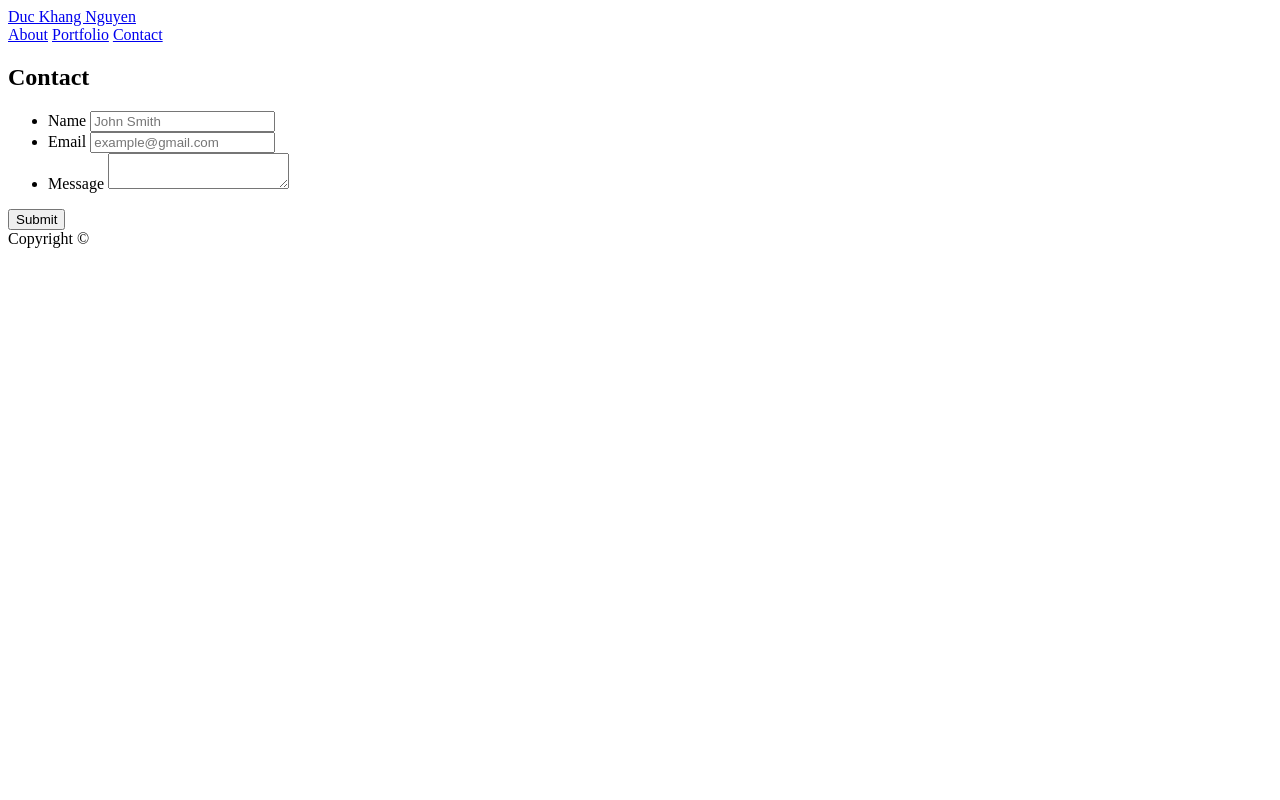
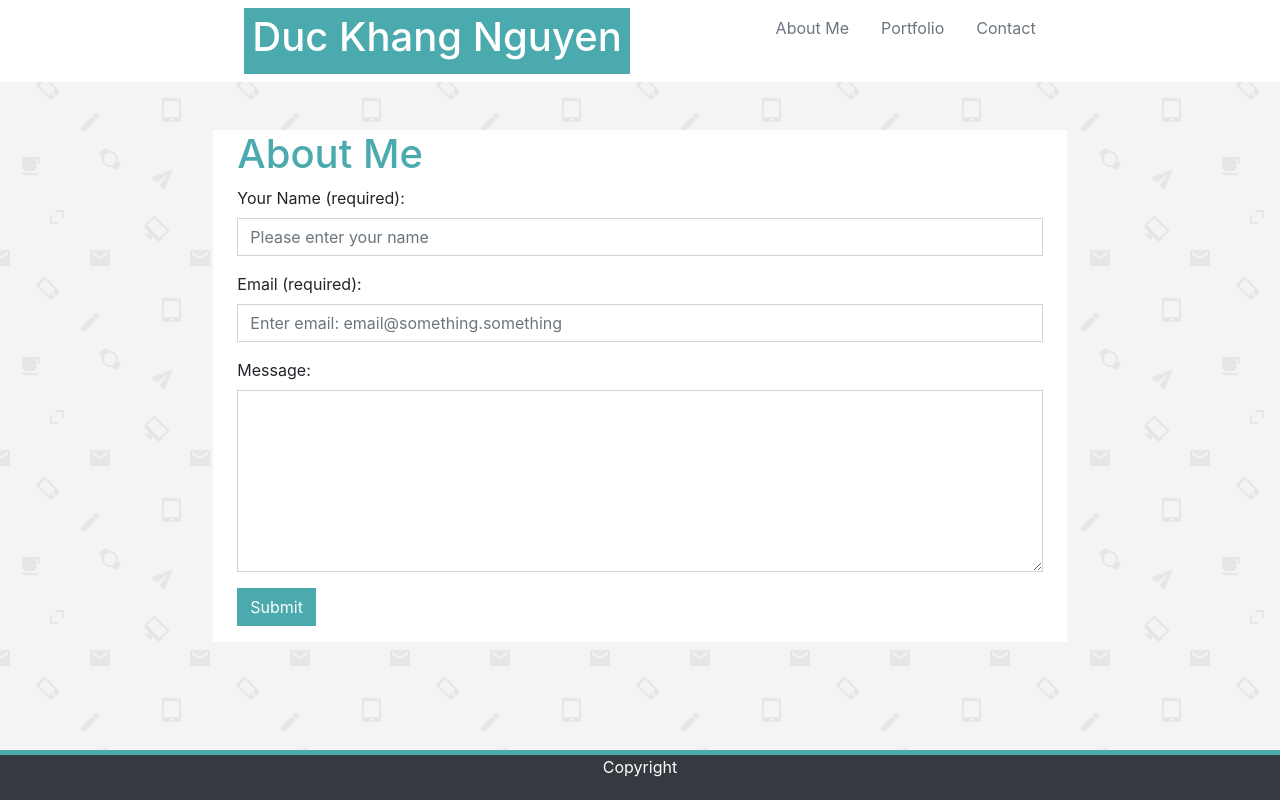
Before and after one commit to duckhang2210/Bootstrap-Portfolio, a plain HTML site: page contact.html in a window 1280 px wide. Drawn offline with nearby package versions, Linux system fonts and the light colour scheme.

Commit message:
90% completed

```diff
--- a/assets/css/style.css
+++ /dev/null
@@ -1,14 +0,0 @@
-.navbar-brand {
-  background-color: #4aaaad ;
-}
-.card .img-fluid {
-  width:250px;
-}
-.card-img-top {
-  width: 100%;
-}
-
-@media screen and (max-width: 680px) {
-
-
-}
--- a/contact.html
+++ b/contact.html
@@ -3,54 +3,110 @@
 
 <head>
   <meta charset="UTF-8">
-  <title>Contact | Your Name</title>
-  <link rel="stylesheet" type="text/css" href="assets/css/style.css">
+  <title>Contact</title>
+  <meta name="viewport" content="width=device-width, initial-scale=1.0">
+  <link rel="stylesheet" href="https://stackpath.bootstrapcdn.com/bootstrap/4.3.1/css/bootstrap.min.css" integrity="sha384-ggOyR0iXCbMQv3Xipma34MD+dH/1fQ784/j6cY/iJTQUOhcWr7x9JvoRxT2MZw1T" crossorigin="anonymous">
+
+  <style>
+    .navbar-brand , .btn-primary {
+      background-color: #4aaaad ;
+      border-color: #4aaaad;
+    }
+    body {
+      background-image: url("assets/images/background.png");
+    }
+    .bodytitle h1 {
+      color: #4aaaad;
+    }
+.footer {
+  border-top: 5px solid #4aaaad;
+  height: 50px;
+}
+    @media screen and (max-width: 680px) {
+
+
+    }
+  </style>
+
 </head>
 
 <body>
 
-  <header id="masthead">
-    <div class="container">
-      <a href="index.html" id="logo">Duc Khang Nguyen</a>
-      <nav>
-        <a href="index.html">About</a>
-        <a href="portfolio.html">Portfolio</a>
-        <a href="contact.html">Contact</a>
-      </nav>
+  <div class="container-fluid bg-white" id="header">
+      <div class="row">
+        <div class="col-md-2"></div>
+        <div class="col-md-4">
+            <nav class="navbar navbar-light">
+                <a class="navbar-brand pl-md-2 pr-md-2 text-white" href="index.html"><h1>Duc Khang Nguyen</h1></a>
+            </nav>
+        </div>
+
+        <div class="col-md-4">
+          <ul class="nav pt-md-2 justify-content-end">
+            <li class="nav-item">
+              <a class="nav-link active text-secondary" href="index.html">About Me</a>
+            </li>
+            <li class="nav-item">
+              <a class="nav-link text-secondary" href="portfolio.html">Portfolio</a>
+            </li>
+            <li class="nav-item">
+              <a class="nav-link text-secondary" href=contact.html>Contact</a>
+            </li>
+          </ul>
+        </div>
+        <div class="col-md-2"></div>
+      </div>
     </div>
-  </header>
 
-  <div id="main-container" class="container">
-    <section class="main-section">
-      <h1>Contact</h1>
+    <div class="container-fluid">
+      <div class="row my-5">
+        <div class="col-md-2"></div>
+        <div class="col-md-8 pl-4 pr-4 bg-white bodytitle">
+          <h1>About Me</h1>
+          <div class="row">
+            <div class="col-md-12">
+            <form>
+              <div class="form-group">
+                <label for="uname">Your Name (required):</label>
+                <input type="text" class="form-control rounded-0" id="uname" placeholder="Please enter your name" name="uname" required>
 
-      <form id="contact-form">
-        <ul>
-          <li>
-            <label for="name">Name</label>
-            <input type="text" id="name" name="name" placeholder="John Smith" required="required">
-          </li>
-          <li>
-            <label for="email">Email</label>
-            <input type="email" id="email" name="email" placeholder="example@gmail.com" required="required">
-          </li>
-          <li>
-            <label for="message">Message</label>
-            <textarea id="message" name="message" required="required"></textarea>
-          </li>
-        </ul>
-        <input type="submit">
-      </form>
 
-    </section>
+              </div>
+              <div class="form-group">
+                <label for="pwd">Email (required):</label>
+                <input type="email" class="form-control rounded-0" id="pwd" placeholder="Enter email: email@something.something" name="pswd" required>
 
-  </div>
 
-  <footer>
-    <div class="container">
-      Copyright &copy;
+              </div>
+          <div class="form-group">
+            <label for="exampleFormControlTextarea3">Message:</label>
+            <textarea class="form-control rounded-0" id="exampleFormControlTextarea3" rows="7"></textarea>
+
+
+              </div>
+
+
+                </label>
+              </div>
+          </div>
+              <div class="row">
+                <div class="col-md-12 mb-3">
+              <button type="submit" class="btn btn-primary rounded-0">Submit</button>
+
+
+            </div>
+            </div>
+            </form>
+          </div>
+        </div>
+        <div class="col-md-2"></div>
+      </div><!-- end row -->
     </div>
-  </footer>
+    <div class="container-fluid bg-dark navbar-dark fixed-bottom text-white text-center footer">
+
+      Copyright
+
+    </div>
 </body>
 
 </html>
```
Also changed, not shown: index.html (+30 -13 lines), portfolio.html (+10 -23 lines).
